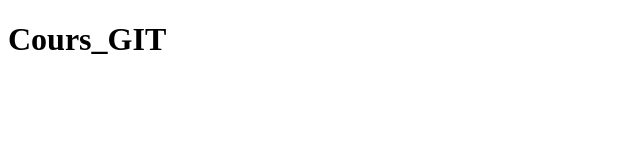
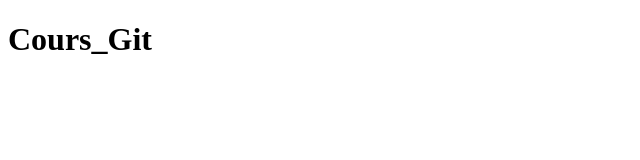
Before and after one commit to Sa6rinaa/Git, a plain HTML site: page index.html in a window 1280 px wide. Shown: the full height of the page, 0-640 px from the left. Drawn offline with Linux system fonts and the light colour scheme.

Commit message:
initial commit

```diff
--- a/index.html
+++ b/index.html
@@ -6,7 +6,7 @@
     <title>Git</title>
 </head>
 <body>
-    <h1>Cours_GIT</h1>
+    <h1>Cours_Git</h1>
 
 </body>
 </html>
```
